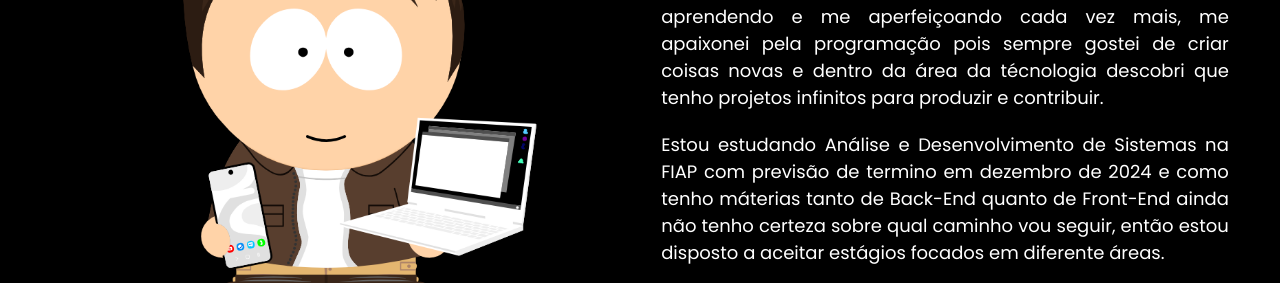
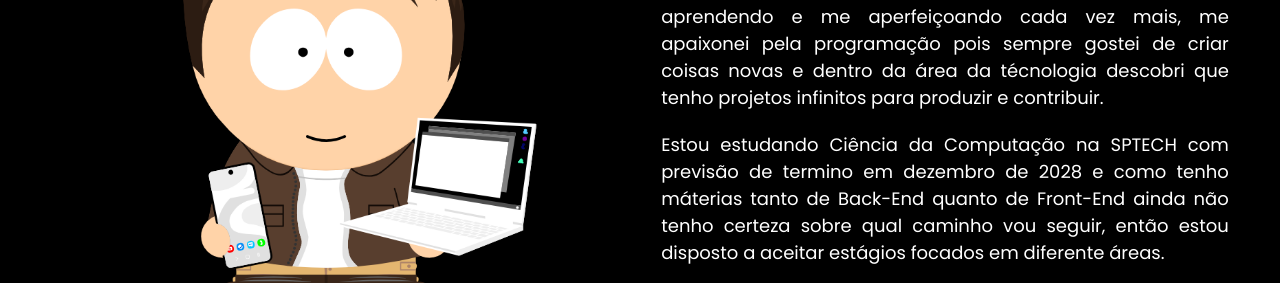
Before and after one commit to Ivanrangelpm/Portifolio, a plain HTML site: page index.html in a window 1280 px wide. Shown: the part 920-1203 px from the top of the page. Drawn offline with nearby package versions, Linux system fonts and the light colour scheme.

Commit message:
Trocando facul

```diff
--- a/index.html
+++ b/index.html
@@ -101,7 +101,7 @@
                         <h2>SOBRE MIM</h2>
                         <p>Me chamo Ivan Rangel e tenho 19 anos, no fim de 2022 decidi trilhar o caminho do desenvolvimento e desde então venho aprendendo e me aperfeiçoando cada vez mais, me apaixonei pela programação pois sempre gostei de criar coisas novas e dentro da área da técnologia descobri que tenho projetos infinitos
                         para produzir e contribuir.</p>
-                        <p>Estou estudando Análise e Desenvolvimento de Sistemas na FIAP com previsão de termino em dezembro de 2024 e
+                        <p>Estou estudando Ciência da Computação na SPTECH com previsão de termino em dezembro de 2028 e
                             como tenho máterias tanto de Back-End quanto de Front-End ainda não tenho certeza sobre qual caminho vou
                             seguir, então estou disposto a aceitar estágios focados em diferente áreas.
                             </p>
```
